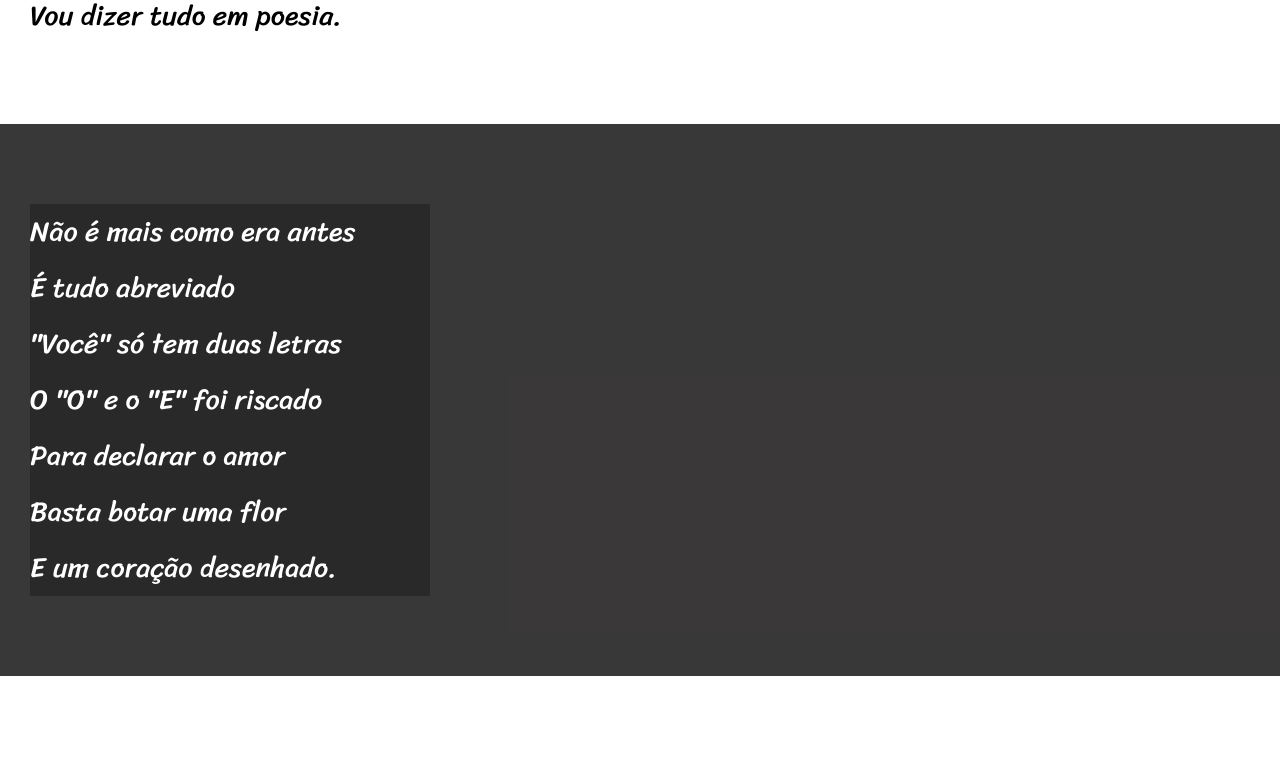
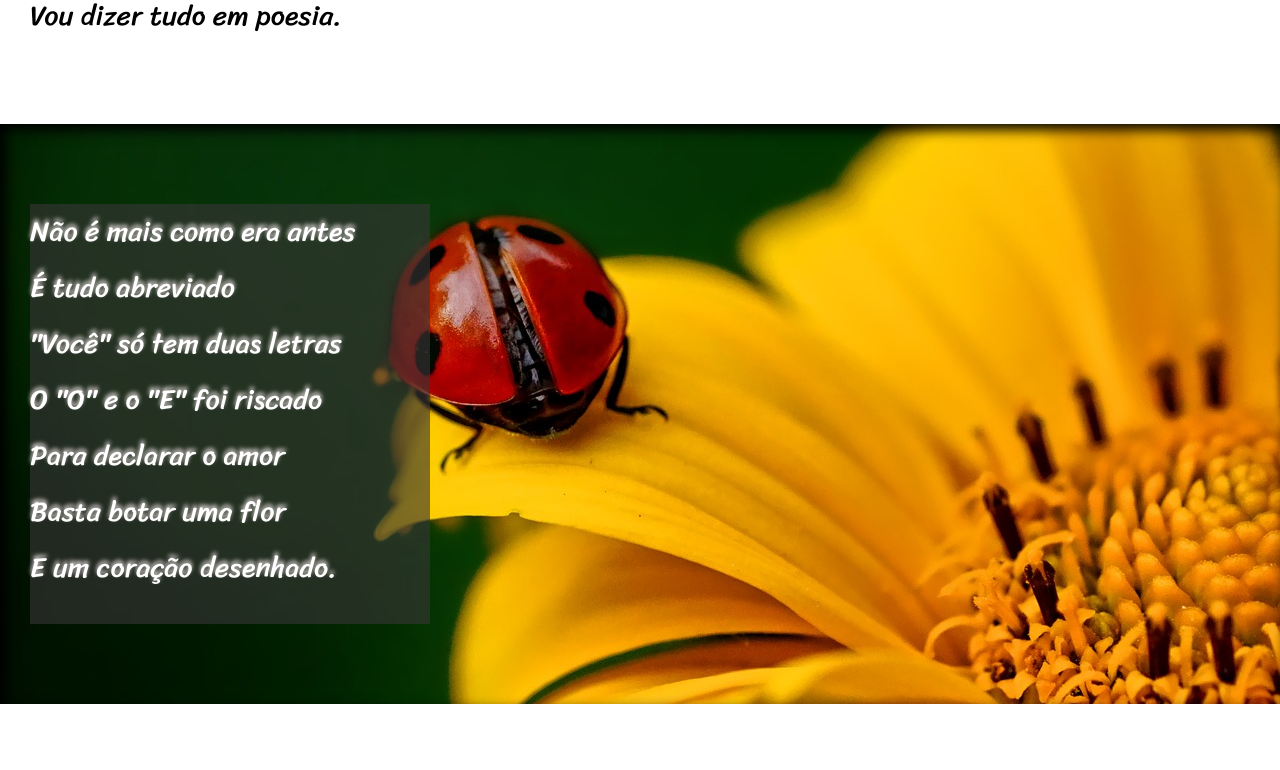
Before and after one commit to jujubasantos/html-css-guanabara, a plain HTML site: page desafio012/imagens/index.html in a window 1280 px wide. Shown: the part 640-1410 px from the top of the page. Drawn offline with Linux system fonts and the light colour scheme; a web font is replaced by a local one.

Commit message:
atualizei e terminei meu desafio 12

```diff
--- a/desafio012/imagens/estilo/style.css
+++ b/desafio012/imagens/estilo/style.css
@@ -63,20 +63,40 @@ section {
     font-size: 3.5vh;
 }
 
+section > p {
+    padding-bottom: 1em;
+}
+
 section.normal{
     background-color: white;
     color: black;
 }
 
 section.imagem{
-    background-color: rgba(63, 61, 61, 0.87);
+    background-color: rgba(147, 141, 141, 0.795);
     color: white;
+    box-shadow: inset 6px 6px 13px 0px black ;
+    background-attachment: fixed;
 }
 
 section.imagem > p {
     width: 400px;
-    background-color: rgba(40, 39, 39, 0.858);
+    background-color: rgba(55, 53, 53, 0.625);
+    text-shadow: 0pc -3px 4px rgb(233, 222, 222);
+    background-size: cover;
 }
+
+section#img01{
+  background-image: url("../background001.jpg");
+  background-position: right center;
+
+}
+
+
+section#img02{
+ background-image: url("../background002.jpg");
+}
+
 
 footer{
     background-color: black;
--- a/desafio012/imagens/index.html
+++ b/desafio012/imagens/index.html
@@ -31,7 +31,7 @@
 
 
 
-        <section class="imagem">
+        <section class="imagem" id="img01">
             <p>
                 Não é mais como era antes <br>
                 É tudo abreviado <br>
@@ -69,7 +69,7 @@
     </p>
 
 
-        <section class="imagem">
+        <section class="imagem" id="img02">
             <p>
                 Tenho saudade das cartas <br>
                 Escritas com a própria mão <br>
```
